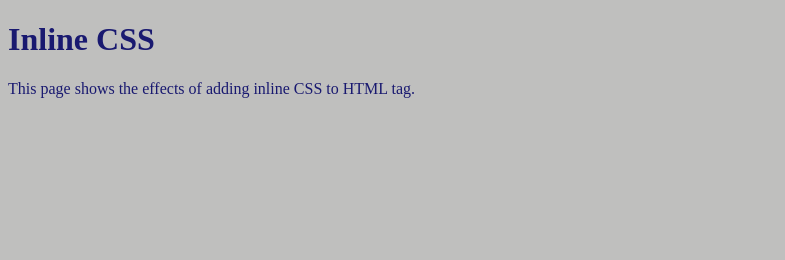
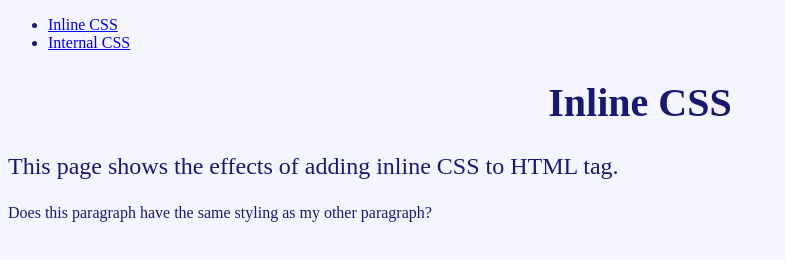
Before and after one commit to HeliosorBee/css-practicing, a plain HTML site: page index.html in a window 1280 px wide. Shown: the whole page, without its empty margins (0-785 px from the left). Drawn offline with Linux system fonts and the light colour scheme.

Commit message:
new page

```diff
--- a/index.html
+++ b/index.html
@@ -6,9 +6,38 @@
     <meta name="viewport" content="width=device-width, initial-scale=1.0" />
     <title>Inline CSS</title>
   </head>
-  <body style="background-color: #bfbfbe; color: midnightblue">
-    <h1>Inline CSS</h1>
+  <!--
+    in the body tag, we use the style attribute to add CSS (Cascading Sytle Sheets) properties
+    and values to change the styling if the whole web page
 
-    <p>This page shows the effects of adding inline CSS to HTML tag.</p>
+    in this exact example, we change the background color using the background-color to the color
+    #f5f5ff, which makes the bg a white with a hitn of blue.
+    we also change the font color using the color property to the color midnightblue, which is
+    built in to CSS.
+  -->
+  <body style="background-color: #f5f5ff; color: midnightblue">
+    <nav>
+      <ul>
+        <li><a href="index.html">Inline CSS</a></li>
+        <li><a href="internal-css.html">Internal CSS</a></li>
+      </ul>
+    </nav>
+    <main>
+      <!--
+      adding CSS to h1 tag to:
+       - Make align the text to center.
+       - Increase the font size to 40 pixels.
+    -->
+      <h1 style="text-align: center; font-size: 40px">Inline CSS</h1>
+
+      <!--
+      demonstraights inline CSS in the p tag making the font size 24 pixels.
+    -->
+      <p style="font-size: 24px">
+        This page shows the effects of adding inline CSS to HTML tag.
+      </p>
+
+      <p>Does this paragraph have the same styling as my other paragraph?</p>
+    </main>
   </body>
 </html>
```
Also changed, not shown: internal-css.html (added, +41 -0 lines).
